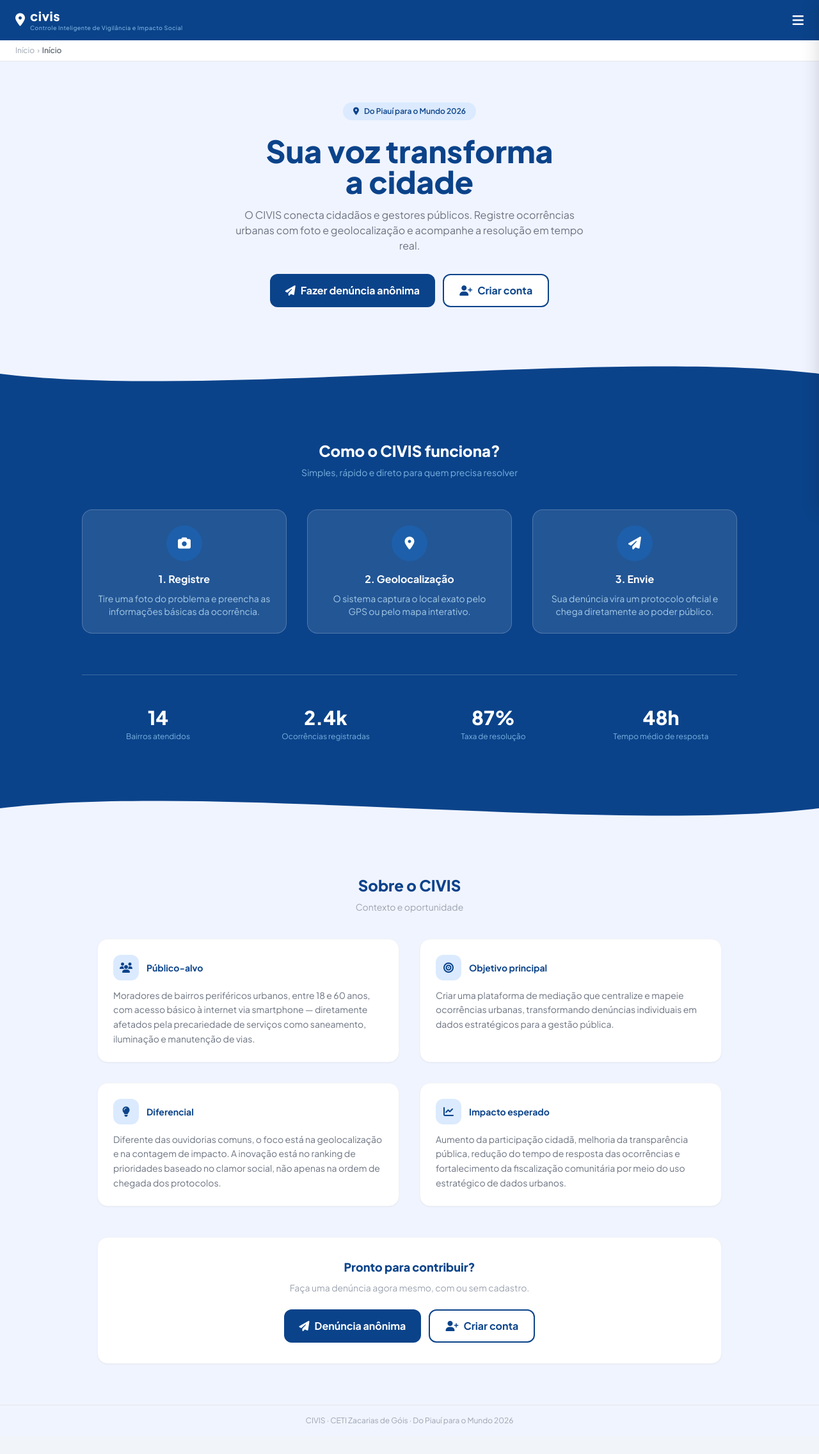
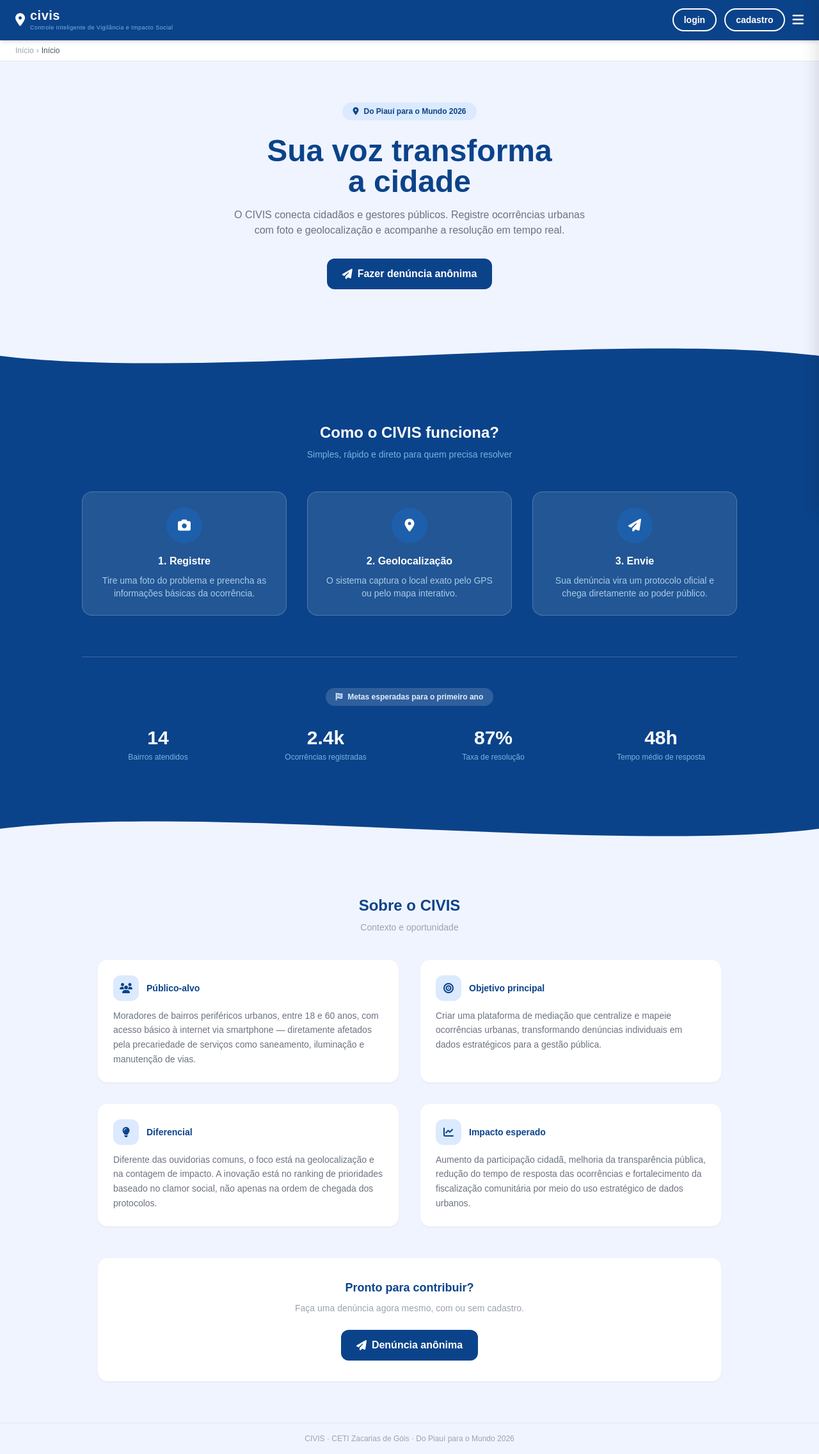
Before and after one commit to charanko0515/CIVIS, a Flask app: page / in a window 1280 px wide. Shown: the whole page at 64% size. Before the commit the page ends 2227 px from the top, so only its background shows below. Run offline with Flask 3, Linux system fonts and the light colour scheme; some libraries are stand-ins or nearby versions.

Commit message:
perfil completo e ajustes de front
- Concluído perfil.html com dados do usuário e histórico de denúncias
- Header fixo (sticky) acompanha o scroll em todas as páginas
- Botões login e cadastro adicionados na barra azul quando deslogado
- Label "Metas esperadas" adicionado acima das estatísticas na landing
- Google Fonts (Plus Jakarta Sans) removido do projeto

```diff
--- a/templates/base.html
+++ b/templates/base.html
@@ -6,10 +6,8 @@
     <title>CIVIS - {% block titulo %}{% endblock %}</title>
     <script src="https://cdn.tailwindcss.com"></script>
     <link rel="stylesheet" href="https://cdnjs.cloudflare.com/ajax/libs/font-awesome/6.5.0/css/all.min.css"/>
-    <link rel="preconnect" href="https://fonts.googleapis.com">
-    <link href="https://fonts.googleapis.com/css2?family=Plus+Jakarta+Sans:wght@400;500;600;700;800&display=swap" rel="stylesheet">
     <style>
-        * { font-family: 'Plus Jakarta Sans', sans-serif; }
+        * { font-family: sans-serif; }
 
         /* ── Sidebar ── */
         #sidebar {
@@ -44,7 +42,7 @@
 <body class="min-h-screen flex flex-col" style="background:#f0f4ff;">
 
     <!-- Header -->
-    <header style="background:#0b438a;" class="px-6 py-3 shadow-md flex items-center justify-between">
+    <header style="background:#0b438a;" class="px-6 py-3 shadow-md flex items-center justify-between sticky top-0 z-50">
         <a href="/" class="flex items-center gap-2 hover:opacity-80 transition">
             <i class="fa-solid fa-location-dot text-white text-xl"></i>
             <div class="flex flex-col">
@@ -53,10 +51,16 @@
             </div>
         </a>
 
-        <!-- Botão hambúrguer (todas as telas) -->
-        <button id="btn-hamburger" class="text-white text-xl focus:outline-none" aria-label="Menu">
-            <i class="fa-solid fa-bars"></i>
-        </button>
+        <div class="flex items-center gap-3">
+            {% if not nome_usuario %}
+                <a href="/login" class="text-sm font-semibold text-white px-4 py-1.5 rounded-full border-2 border-white hover:bg-white hover:text-blue-900 transition">login</a>
+                <a href="/cadastro" class="text-sm font-semibold text-white px-4 py-1.5 rounded-full border-2 border-white hover:bg-white hover:text-blue-900 transition">cadastro</a>
+            {% endif %}
+            <!-- Botão hambúrguer (todas as telas) -->
+            <button id="btn-hamburger" class="text-white text-xl focus:outline-none" aria-label="Menu">
+                <i class="fa-solid fa-bars"></i>
+            </button>
+        </div>
     </header>
 
     <!-- Breadcrumb -->
--- a/templates/landing.html
+++ b/templates/landing.html
@@ -20,11 +20,6 @@
         <a href="/denuncia" style="background:#0b438a;"
            class="flex items-center gap-2 text-white font-bold px-6 py-3 rounded-xl hover:opacity-90 transition">
             <i class="fa-solid fa-paper-plane"></i> Fazer denúncia anônima
-        </a>
-        <a href="/cadastro"
-           class="flex items-center gap-2 font-bold px-6 py-3 rounded-xl hover:opacity-90 transition"
-           style="border:2px solid #0b438a;color:#0b438a;background:#fff;">
-            <i class="fa-solid fa-user-plus"></i> Criar conta
         </a>
     </div>
 </section>
@@ -68,6 +63,13 @@
 
         <!-- Estatísticas -->
         <div class="border-t border-white border-opacity-20 mb-12"></div>
+
+        <div class="text-center mb-8">
+            <span class="inline-flex items-center gap-2 px-4 py-1.5 rounded-full text-xs font-semibold" style="background:rgba(255,255,255,0.15);color:#e0eeff;">
+                <i class="fa-solid fa-flag-checkered"></i> Metas esperadas para o primeiro ano
+            </span>
+        </div>
+
         <div class="grid grid-cols-2 md:grid-cols-4 gap-6 text-center">
             <div>
                 <p class="text-3xl font-extrabold text-white">14</p>
@@ -148,11 +150,6 @@
                class="flex items-center gap-2 text-white font-bold px-6 py-3 rounded-xl hover:opacity-90 transition">
                 <i class="fa-solid fa-paper-plane"></i> Denúncia anônima
             </a>
-            <a href="/cadastro"
-               class="flex items-center gap-2 font-bold px-6 py-3 rounded-xl hover:opacity-90 transition"
-               style="border:2px solid #0b438a;color:#0b438a;">
-                <i class="fa-solid fa-user-plus"></i> Criar conta
-            </a>
         </div>
     </div>
 </section>
```
Also changed, not shown: templates/perfil.html (+35 -1 lines), database.db.
